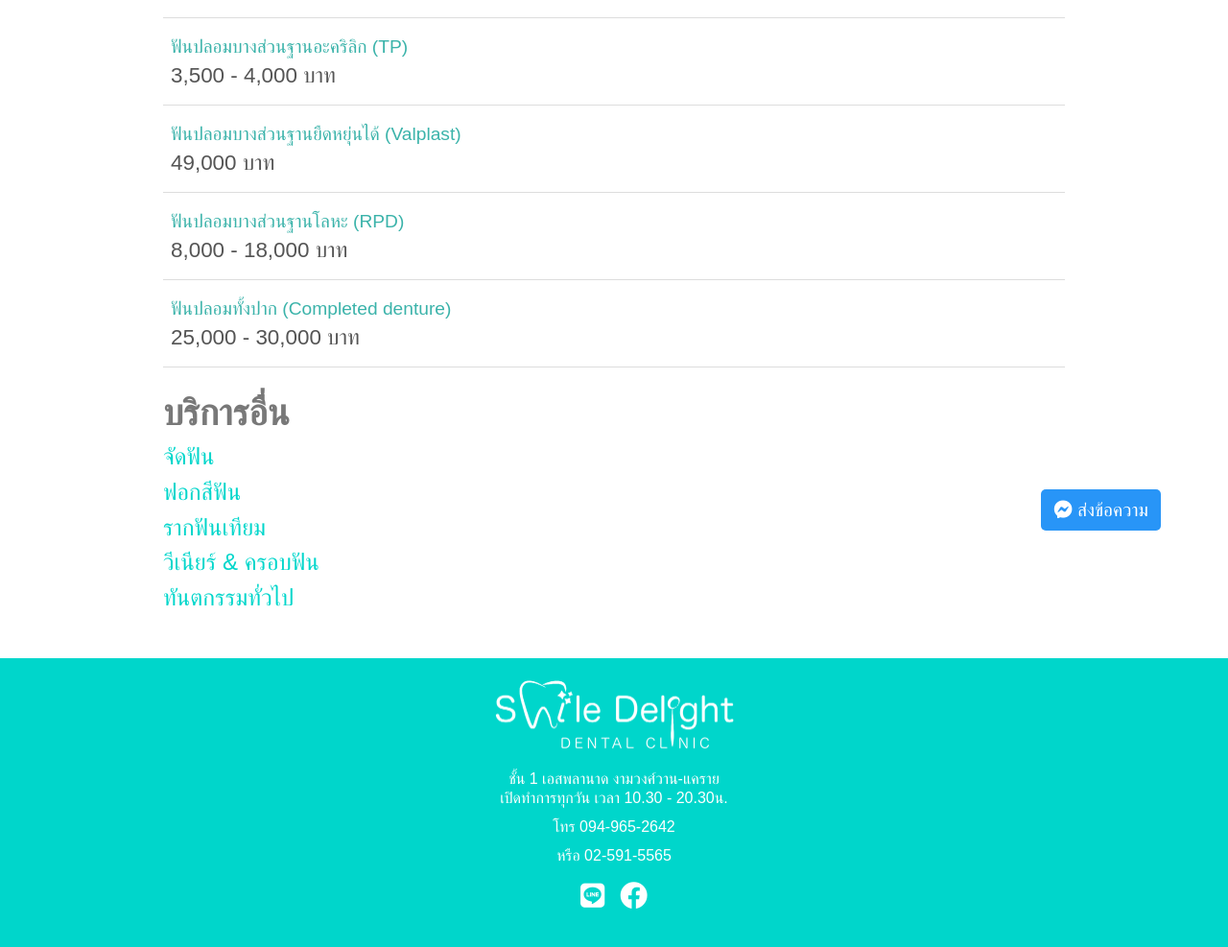
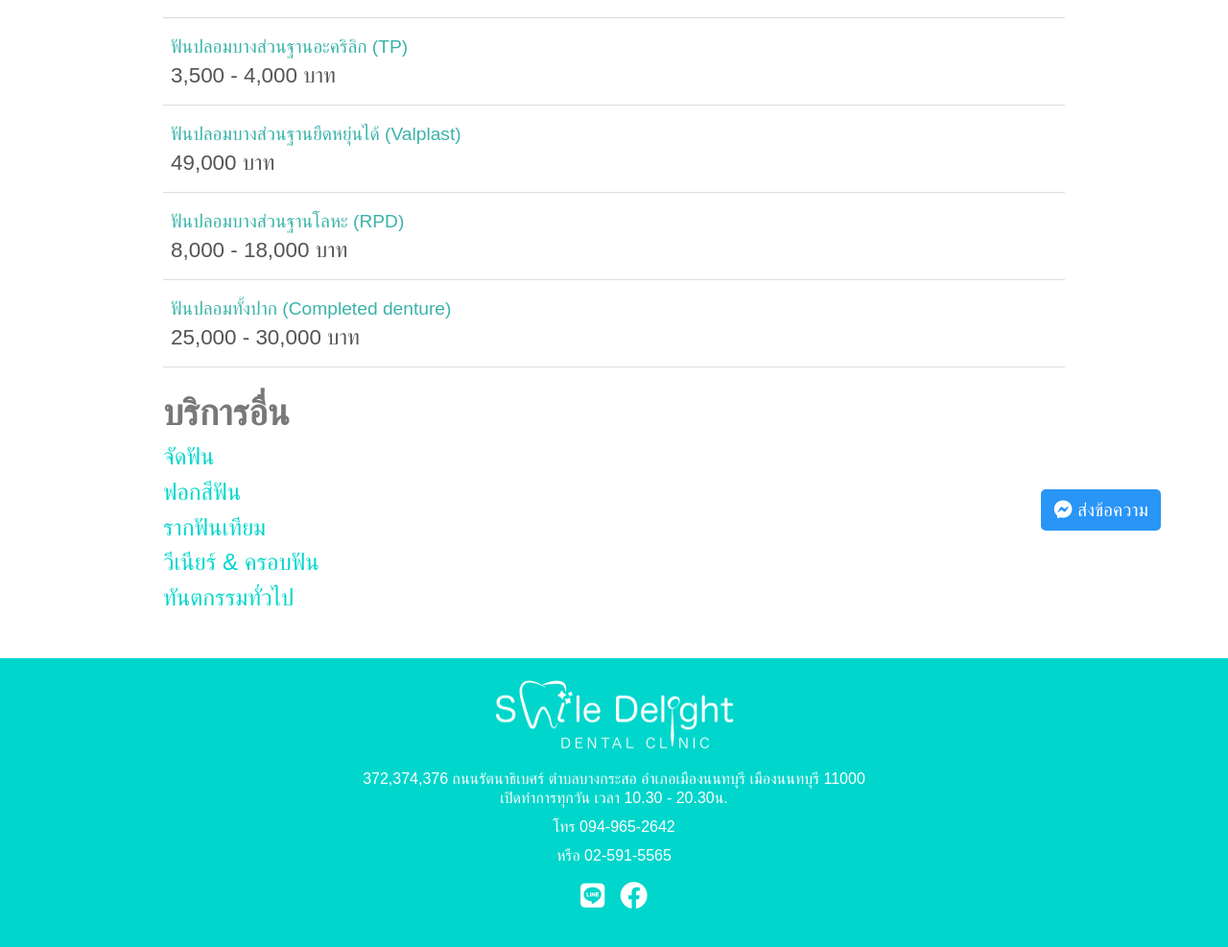
Before and after one commit to tanatwat/smile-dc, a plain HTML site: page www/pricing/denture.html in a window 1280 px wide. Shown: the part 197-1184 px from the top of the page at 96% size. Drawn offline with nearby package versions, Linux system fonts and the light colour scheme; a script that the page names is missing; files whose address does not match are found by name.

Commit message:
Update denture.html

```diff
--- a/www/pricing/denture.html
+++ b/www/pricing/denture.html
@@ -6,7 +6,7 @@
 <head>
   <meta charset="utf-8">
   <title>Smile Delight Dental Clinic - คลินิกทันตกรรมสไมล์ดีไลท์</title>
-  <meta content="Smile Delight Dental Clinic ทำฟัน จัดฟัน รากฟันเทียม ฟอกสีฟัน ฟันปลอม ตั้งอยู่ในห้างเอสพลานาด แคราย ชั้นที่ 1. เปิดให้บริการทุกวัน เวลา 10.30 – 20.30 น. ติดต่อทำนัด โทร. 02-591-5565, 094-965-2642" name="description">
+  <meta content="Smile Delight Dental Clinic ทำฟัน จัดฟัน รากฟันเทียม ฟอกสีฟัน ฟันปลอม 372,374,376 ถนนรัตนาธิเบศร์ ตำบลบางกระสอ อำเภอเมืองนนทบุรี เมืองนนทบุรี 11000 เปิดให้บริการทุกวัน เวลา 10.30 – 20.30 น. ติดต่อทำนัด โทร. 02-591-5565, 094-965-2642" name="description">
   <meta content="width=device-width, initial-scale=1" name="viewport">
   <link rel="shortcut icon" type="image/png" sizes="16x16" href="/images/favicon/favicon-16x16.png" />
   <link rel="shortcut icon" type="image/png" sizes="32x32" href="/images/favicon/favicon-32x32.png" />
@@ -79,7 +79,7 @@
   <div class="footer">
   <img src="images/logo-large-white.png" srcset="/images/logo-large-white-p-500.png 500w, /images/logo-large-white-p-800.png 800w, /images/logo-large-white.png 865w" sizes="(max-width: 479px) 150px, 250px" alt="" class="footer-logo">
   <div class="footer-content">
-    <p>ชั้น 1 เอสพลานาด งามวงศ์วาน-แคราย<br>เปิดทำการทุกวัน เวลา 10.30 - 20.30น.<br></p>
+    <p>372,374,376 ถนนรัตนาธิเบศร์ ตำบลบางกระสอ อำเภอเมืองนนทบุรี เมืองนนทบุรี 11000<br>เปิดทำการทุกวัน เวลา 10.30 - 20.30น.<br></p>
     <p>โทร 094-965-2642<br></p>
     <p>หรือ 02-591-5565<br></p>
   </div>
```
